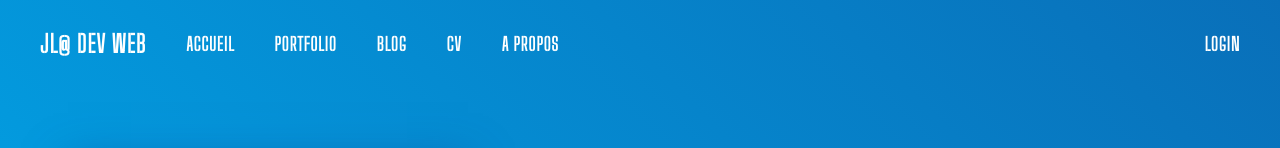
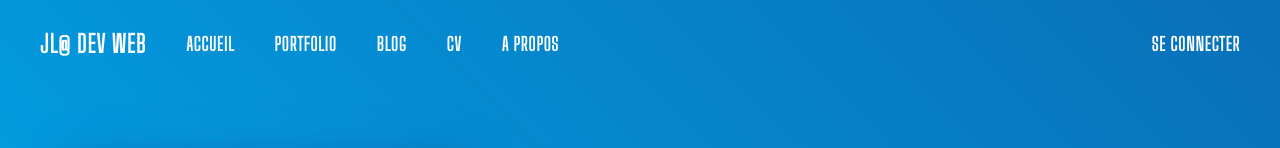
Before and after one commit to Jossic/next-portfolio, a Next.js app: page / in a window 1280 px wide. Shown: the top 148 px of the page. Built offline with nearby package versions, Linux system fonts and the light colour scheme; no server answers.

Commit message:
next-portfolio - 94 - Logout

```diff
--- a/components/shared/Header.js
+++ b/components/shared/Header.js
@@ -33,12 +33,12 @@ const Header = ({ user, loading }) => {
                         <>
                             {user &&
                                 <NavItem className='port-navbar-item'>
-                                    <BsNavLink href='/api/v1/logout' title='Logout' />
+                                    <a href="/api/v1/logout" className="nav-link port-navbar-link">Se déconnecter</a>
                                 </NavItem>
                             }
                             {!user &&
                                 <NavItem className='port-navbar-item'>
-                                    <a href="/api/v1/login" className="nav-link port-navbar-link">Login</a>
+                                    <a href="/api/v1/login" className="nav-link port-navbar-link">Se connecter</a>
                                 </NavItem>
                             }
 
--- /dev/null
+++ b/pages/api/v1/logout.js
@@ -0,0 +1,10 @@
+import auth0 from '@/utils/auth0';
+
+export default async function logout(req, res) {
+    try {
+        await auth0.handleLogout(req, res);
+    } catch (error) {
+        console.error(error);
+        res.status(error.status || 400).end(error.message);
+    }
+}
```
